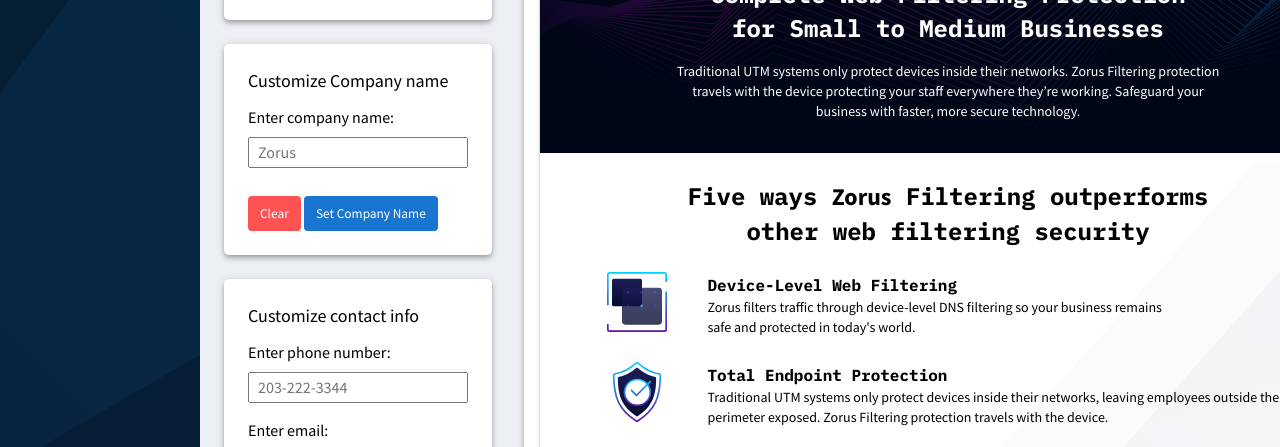
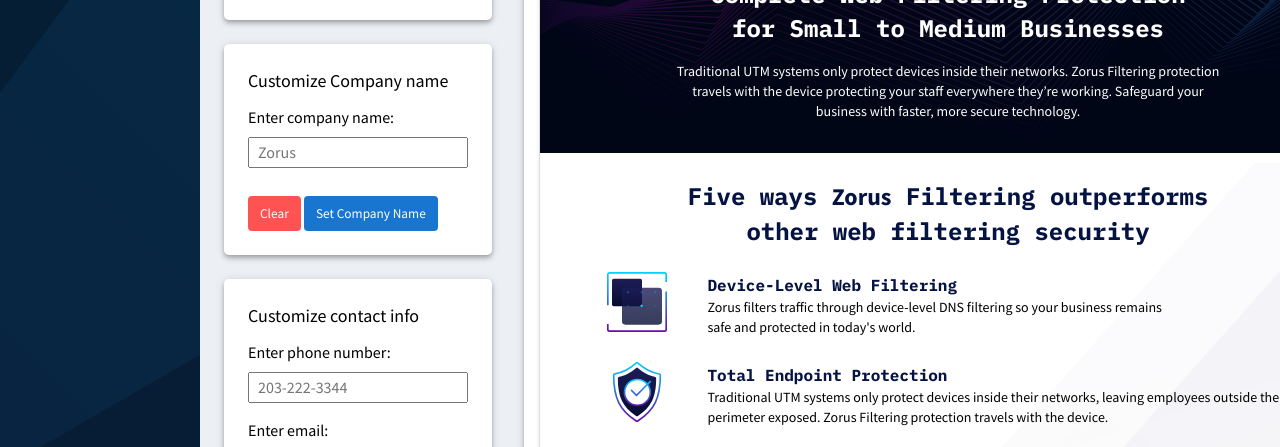
Before and after one commit to breakthrough001/sales-marketing-portal, a website: page index.html in a window 1280 px wide. Shown: the part 335-782 px from the top of the page. Drawn offline with Linux system fonts and the light colour scheme.

Commit message:
changed header colors

```diff
--- a/styles/engagement/whitelabel-engagement.css
+++ b/styles/engagement/whitelabel-engagement.css
@@ -198,6 +198,7 @@
     text-align: center;
     margin-top: 16px;
     margin-bottom: 24px;
+    color: #041342;
 }
 
 .page__body {
--- a/styles/whitelabel.css
+++ b/styles/whitelabel.css
@@ -180,6 +180,11 @@
     margin-bottom: 24px;
 }
 
+.page__body h2,
+.page__body h4 {
+    color: #041342;
+}
+
 .page__body {
     padding: 0 64px;
     background-image: url("../img/cut.svg");
```
